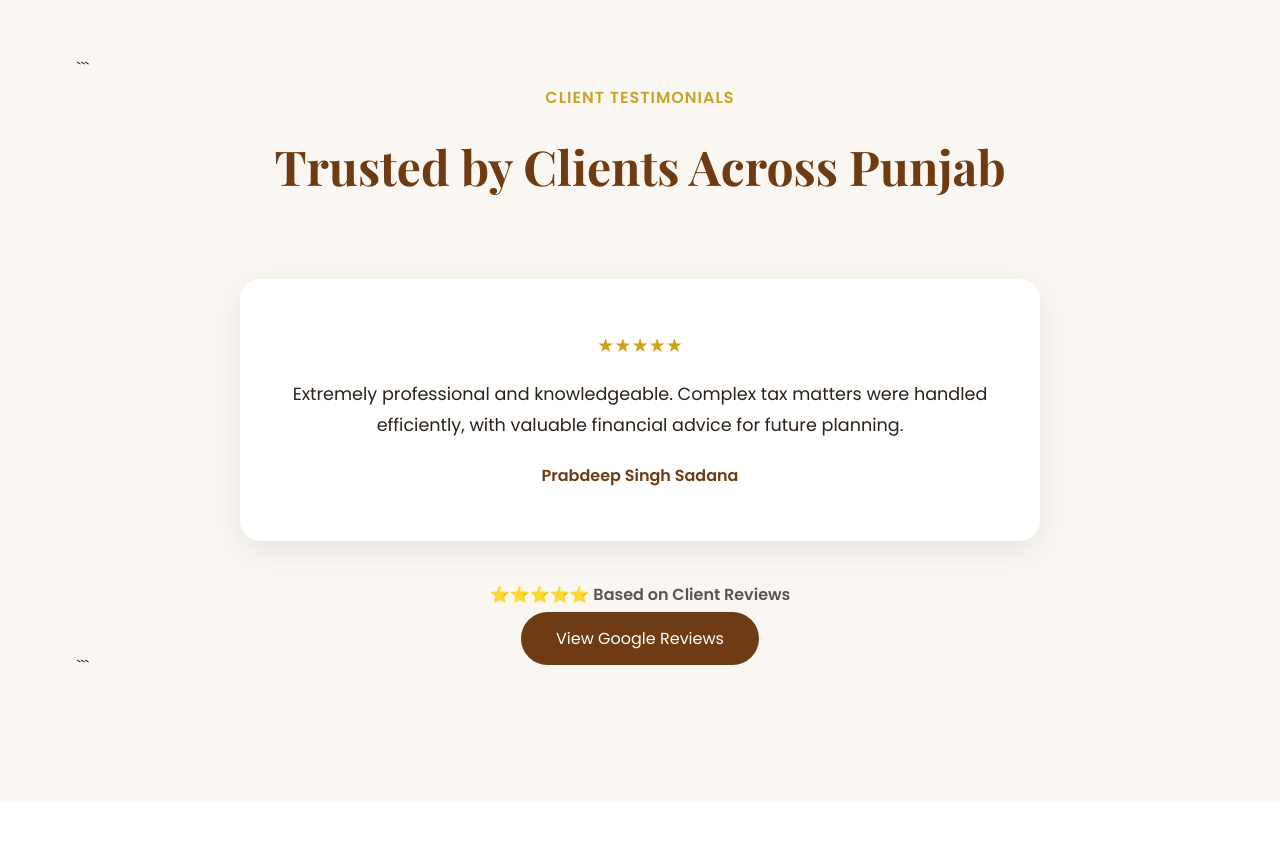
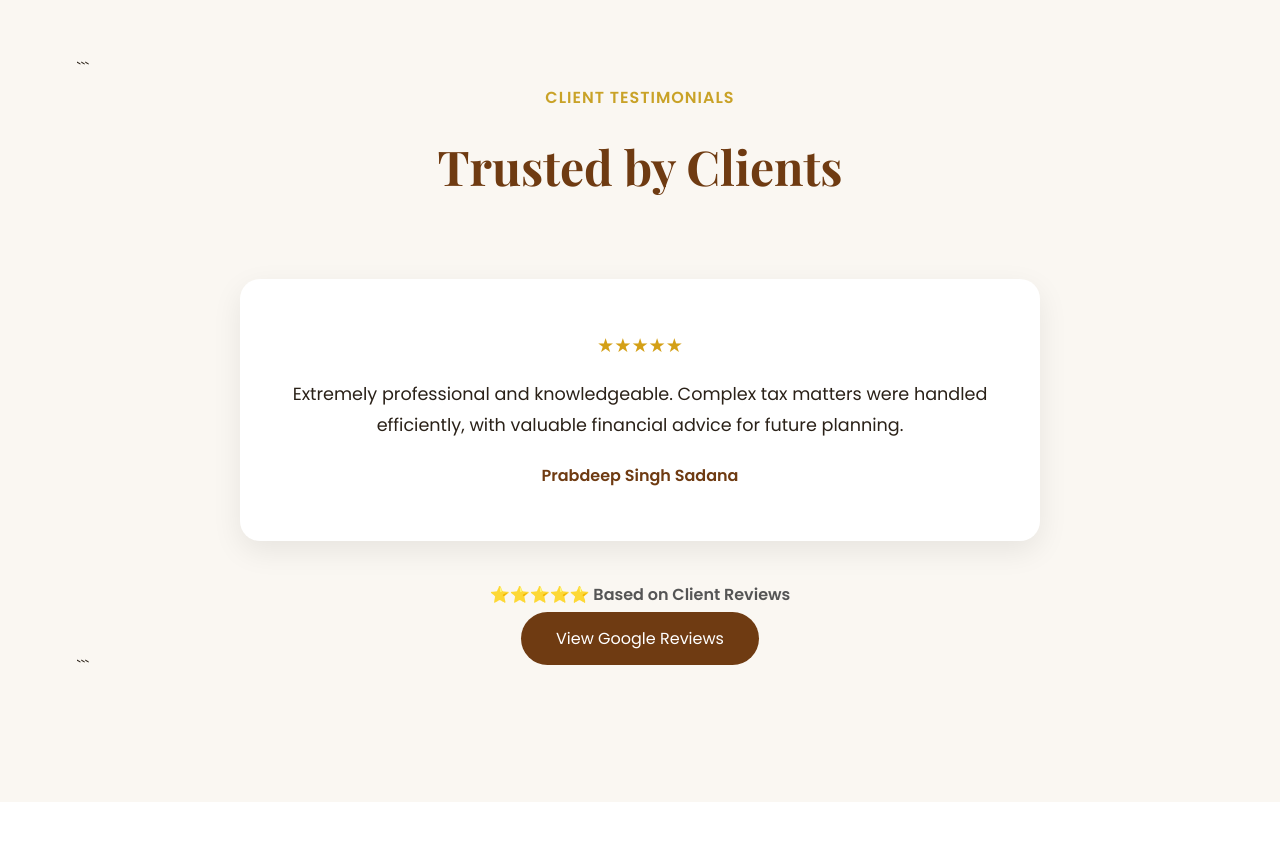
Before and after one commit to RehanGarg01/meenu-garg-ca-website, a plain HTML site: page index.html in a window 1280 px wide. Shown: the part 4980-5821 px from the top of the page. Drawn offline with nearby package versions, Linux system fonts and the light colour scheme.

Commit message:
Removed AcrossPunjab

```diff
--- a/index.html
+++ b/index.html
@@ -739,7 +739,7 @@ id="testimonials">
 
     <h2>
 
-        Trusted by Clients Across Punjab
+        Trusted by Clients
 
     </h2>
 
```
